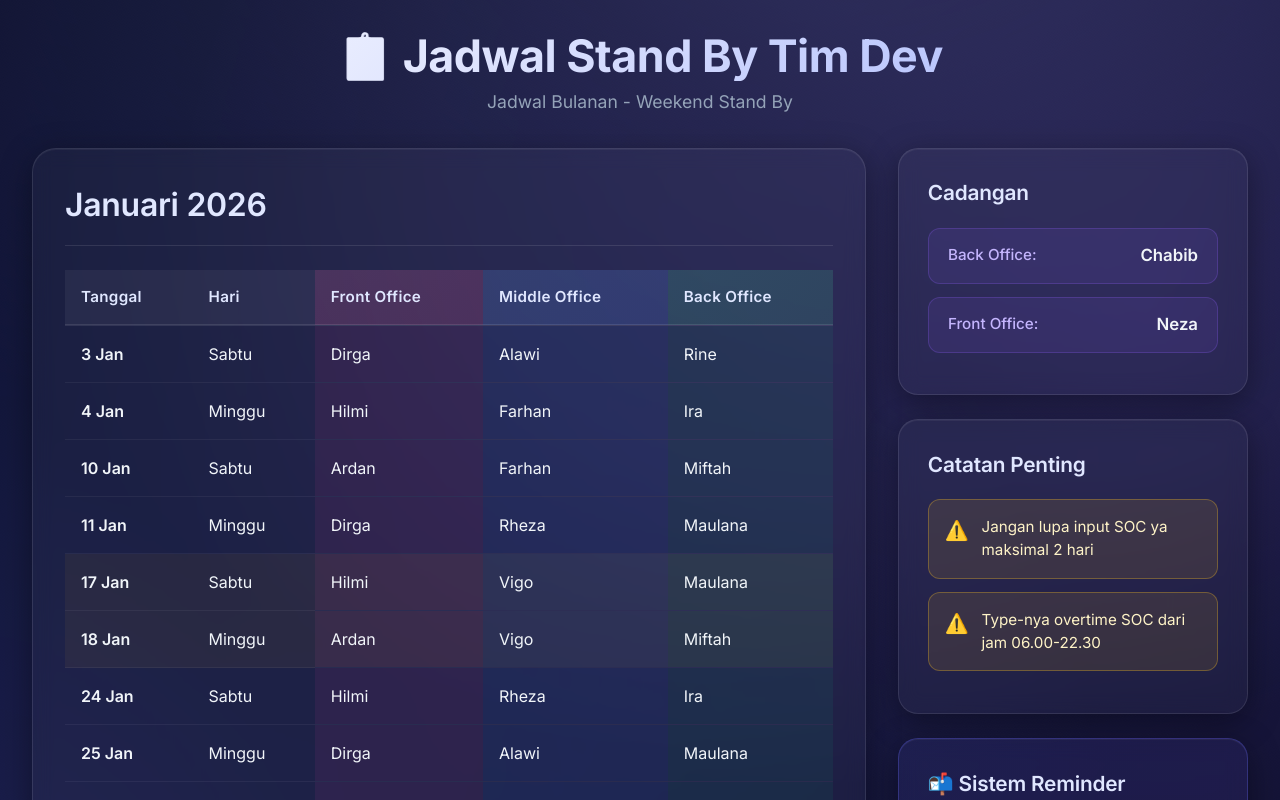
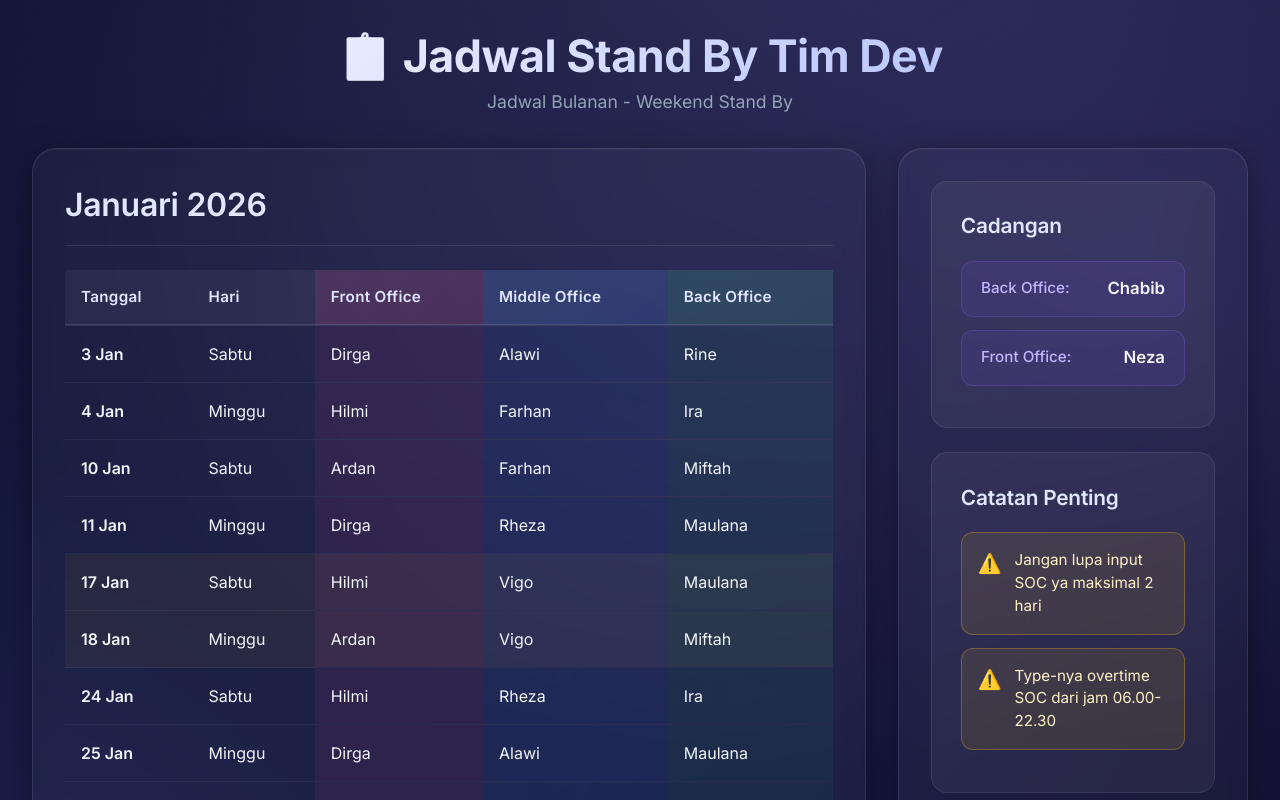
Before and after one commit to MaulanaRhezaArdiansyah/stand-by-schedule, a React (Vite) app: page / in a window 1280 px wide. Shown: the top 800 px of the page. Built offline with nearby package versions, Linux system fonts and the light colour scheme.

Commit message:
fix sidebar content

```diff
--- a/src/App.css
+++ b/src/App.css
@@ -248,51 +248,60 @@ body {
 .sidebar {
   display: flex;
   flex-direction: column;
-  gap: 1.5rem;
+  gap: 0;
   position: sticky;
   top: 2rem;
-  height: fit-content;
+  height: calc(100vh - 4rem);
+  background: rgba(255, 255, 255, 0.03);
+  backdrop-filter: blur(10px);
+  -webkit-backdrop-filter: blur(10px);
+  border-radius: 24px;
+  border: 1px solid rgba(255, 255, 255, 0.1);
+  box-shadow:
+    0 8px 32px 0 rgba(0, 0, 0, 0.37),
+    inset 0 1px 0 0 rgba(255, 255, 255, 0.05);
+  overflow: hidden;
+}
+
+/* Wrapper untuk scrollable content */
+.sidebar-content {
+  display: flex;
+  flex-direction: column;
+  gap: 1.5rem;
+  padding: 2rem;
+  overflow-y: auto;
+  overflow-x: hidden;
+  height: 100%;
+}
+
+/* Custom scrollbar untuk sidebar content */
+.sidebar-content::-webkit-scrollbar {
+  width: 8px;
+}
+
+.sidebar-content::-webkit-scrollbar-track {
+  background: rgba(255, 255, 255, 0.05);
+  border-radius: 10px;
+  margin: 1rem 0;
+}
+
+.sidebar-content::-webkit-scrollbar-thumb {
+  background: rgba(99, 102, 241, 0.4);
+  border-radius: 10px;
+  transition: background 0.3s ease;
+}
+
+.sidebar-content::-webkit-scrollbar-thumb:hover {
+  background: rgba(99, 102, 241, 0.6);
 }
 
 .cadangan-section,
 .notes-section,
 .reminder-info-section {
-  background: rgba(255, 255, 255, 0.03);
-  backdrop-filter: blur(10px);
-  -webkit-backdrop-filter: blur(10px);
-  border-radius: 20px;
+  background: rgba(255, 255, 255, 0.05);
+  border-radius: 16px;
   padding: 1.8rem;
-  border: 1px solid rgba(255, 255, 255, 0.1);
-  box-shadow:
-    0 8px 32px 0 rgba(0, 0, 0, 0.37),
-    inset 0 1px 0 0 rgba(255, 255, 255, 0.05);
-}
-
-/* Scrollable content untuk notes section */
-.notes-section {
-  max-height: 400px;
-  overflow-y: auto;
-  overflow-x: hidden;
-}
-
-.notes-section::-webkit-scrollbar {
-  width: 6px;
-}
-
-.notes-section::-webkit-scrollbar-track {
-  background: rgba(255, 255, 255, 0.05);
-  border-radius: 10px;
-  margin: 0.5rem;
-}
-
-.notes-section::-webkit-scrollbar-thumb {
-  background: rgba(251, 191, 36, 0.4);
-  border-radius: 10px;
-  transition: background 0.3s ease;
-}
-
-.notes-section::-webkit-scrollbar-thumb:hover {
-  background: rgba(251, 191, 36, 0.6);
+  border: 1px solid rgba(255, 255, 255, 0.08);
 }
 
 .cadangan-section h3,
@@ -501,6 +510,12 @@ body {
   .sidebar {
     position: relative;
     top: 0;
+    height: auto;
+  }
+
+  .sidebar-content {
+    overflow-y: visible;
+    height: auto;
   }
 }
 
--- a/src/App.tsx
+++ b/src/App.tsx
@@ -180,6 +180,7 @@ function App() {
         </main>
 
         <aside className="sidebar">
+          <div className="sidebar-content">
             <div className="cadangan-section">
               <h3>Cadangan</h3>
               <div className="cadangan-item">
@@ -234,6 +235,7 @@ function App() {
                 </div>
               </div>
             </div>
+          </div>
         </aside>
       </div>
     </div>
```
Lines whose indentation alone changed are shown as unchanged.
